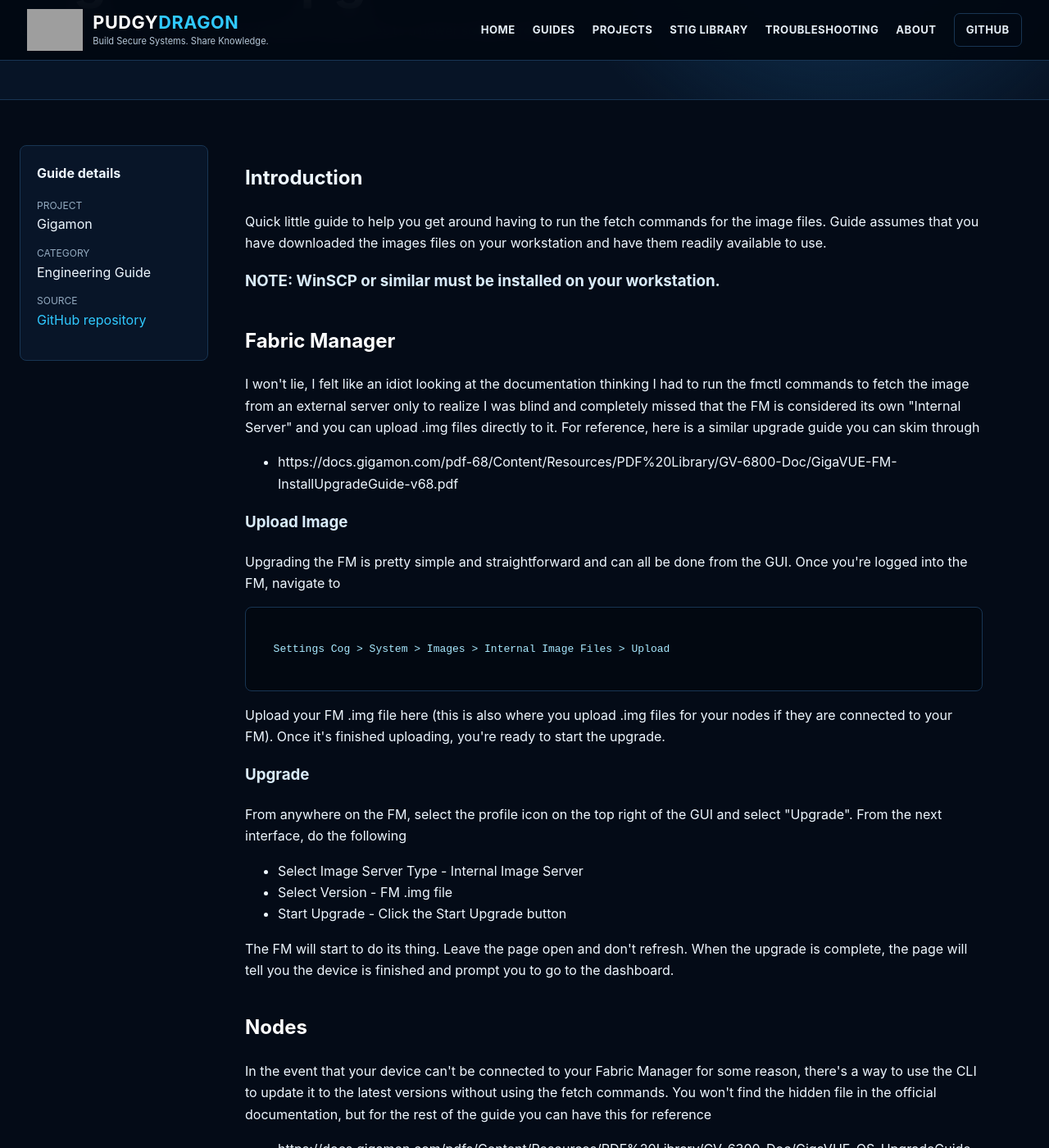
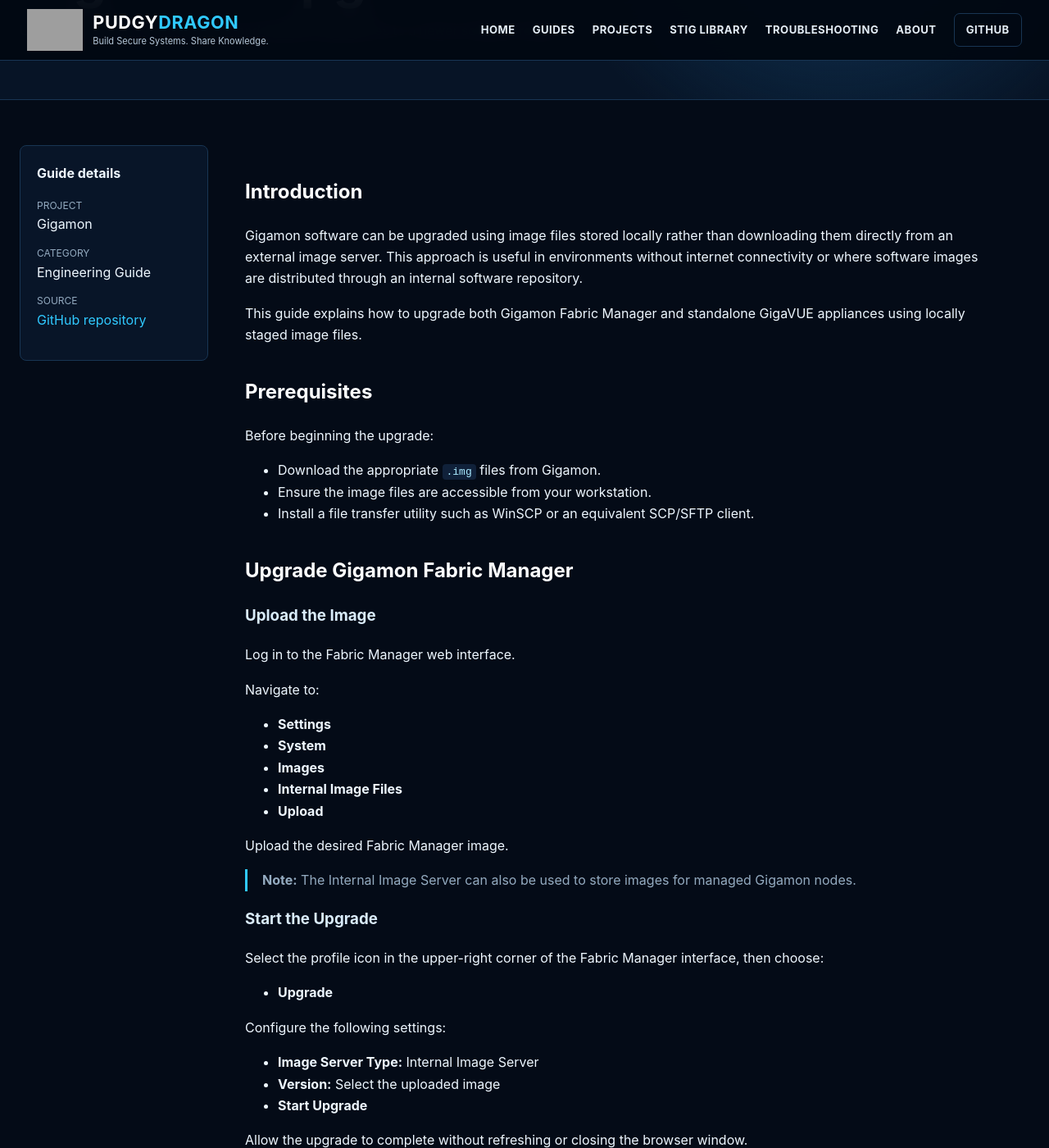
Before and after one commit to PudgyDragon/pudgydragon.github.io, a Jekyll site: the page built from _guides/gigamon-guides-upgradeguide.md, in a window 1280 px wide and 1400 px high, scrolled down 238 px. Shown: the whole window at 82% size. Built offline with Jekyll 4.4.1, drawn with Linux system fonts in a browser that asks for light colours; some of the changed text lies outside the part shown; grey boxes are pictures that could not be loaded.

Commit message:
Update gigamon-guides-upgradeguide.md

````diff
--- a/_guides/gigamon-guides-upgradeguide.md
+++ b/_guides/gigamon-guides-upgradeguide.md
@@ -6,72 +6,106 @@
 source_url: "https://github.com/PudgyDragon/Gigamon/blob/main/Guides/UpgradeGuide.md"
 ---
 
-<h1>Introduction</h1>
-<p>Quick little guide to help you get around having to run the fetch commands for the image files. Guide assumes that you have downloaded the images files
-on your workstation and have them readily available to use.</p>
-<h3>NOTE: WinSCP or similar must be installed on your workstation.</h3>
+## Introduction
 
-<h2>Fabric Manager</h2>
-<p>I won't lie, I felt like an idiot looking at the documentation thinking I had to run the fmctl commands to fetch the image from an external server
-only to realize I was blind and completely missed that the FM is considered its own "Internal Server" and you can upload .img files directly to it. For
-reference, here is a similar upgrade guide you can skim through</p>
-<ul>
-  <li>https://docs.gigamon.com/pdf-68/Content/Resources/PDF%20Library/GV-6800-Doc/GigaVUE-FM-InstallUpgradeGuide-v68.pdf</li>
-</ul>
+Gigamon software can be upgraded using image files stored locally rather than downloading them directly from an external image server. This approach is useful in environments without internet connectivity or where software images are distributed through an internal software repository.
 
-<h3>Upload Image</h3>
-<p>Upgrading the FM is pretty simple and straightforward and can all be done from the GUI. Once you're logged into the FM, navigate to</p>
-<pre><code>
-  Settings Cog > System > Images > Internal Image Files > Upload
+This guide explains how to upgrade both Gigamon Fabric Manager and standalone GigaVUE appliances using locally staged image files.
 
-</code></pre>
-<p>Upload your FM .img file here (this is also where you upload .img files for your nodes if they are connected to your FM). Once it's finished uploading,
-you're ready to start the upgrade.</p>
+## Prerequisites
 
-<h3>Upgrade</h3>
-<p>From anywhere on the FM, select the profile icon on the top right of the GUI and select "Upgrade". From the next interface, do the following</p>
-<ul>
-  <li>Select Image Server Type - Internal Image Server</li>
-  <li>Select Version - FM .img file</li>
-  <li>Start Upgrade - Click the Start Upgrade button</li>
-</ul>
-<p>The FM will start to do its thing. Leave the page open and don't refresh. When the upgrade is complete, the page will tell you the device is finished
-and prompt you to go to the dashboard.</p>
+Before beginning the upgrade:
 
-<h2>Nodes</h2>
-<p>In the event that your device can't be connected to your Fabric Manager for some reason, there's a way to use the CLI to update it to the latest versions
-without using the fetch commands. You won't find the hidden file in the official documentation, but for the rest of the guide you can have this for reference</p>
-<ul>
-  <li>https://docs.gigamon.com/pdfs/Content/Resources/PDF%20Library/GV-6300-Doc/GigaVUE-OS-UpgradeGuide-v63.pdf</li>
-</ul>
+- Download the appropriate `.img` files from Gigamon.
+- Ensure the image files are accessible from your workstation.
+- Install a file transfer utility such as WinSCP or an equivalent SCP/SFTP client.
 
-<h3>WinSCP</h3>
-<p>Begin by authentication to the device with WinSCP (or whatever program you use for transfering files). On the Gigamon side,
-either click the folder button labeled "Open directory/bookmark" or use the shortcut</p>
-<pre><code>
-  Ctrl + O
+## Upgrade Gigamon Fabric Manager
 
-</code></pre>
-<p>This will allow you to directly navigate to the folder you need to drop the .img file into. You do it this way because the default account doesn't have
-the proper permissions to access the /var folder. The directory you need to enter is</p>
-<pre><code>
-  /var/opt/tms/images
+### Upload the Image
 
-</code></pre>
-<p>You <i>shouldn't</i> have any other image files in here, but in the event that you do you can delete them from the WinSCP pane. Place your new Gigamon
-.img file in here.</p>
+Log in to the Fabric Manager web interface.
 
-<h3>CLI</h3>
-<p>Once the file is staged in the images folder, from the CLI you can follow the normal guide for upgrading the device. For my fellow lazy people out there,
-the order of commands are as follows</p>
-<pre><code>
-  image install gigamon.img
-  image boot next
-  write mem
-  reload
-</code></pre>
-<p>This will install the image, designate which image to use during the next reboot, write the config to memory, and reboot (reload) the device. If this is a
-brand new device, the reboot is pretty quick since there aren't any crazy configurations on it.</p>
+Navigate to:
 
-<h2>Cake</h2>
-<p>Easy peasy lemon squeezy.</p>
+- **Settings**
+- **System**
+- **Images**
+- **Internal Image Files**
+- **Upload**
+
+Upload the desired Fabric Manager image.
+
+> **Note:** The Internal Image Server can also be used to store images for managed Gigamon nodes.
+
+### Start the Upgrade
+
+Select the profile icon in the upper-right corner of the Fabric Manager interface, then choose:
+
+- **Upgrade**
+
+Configure the following settings:
+
+- **Image Server Type:** Internal Image Server
+- **Version:** Select the uploaded image
+- **Start Upgrade**
+
+Allow the upgrade to complete without refreshing or closing the browser window.
+
+When the upgrade finishes, Fabric Manager will prompt you to return to the dashboard.
+
+## Upgrade Standalone Gigamon Nodes
+
+If a node is not managed by Fabric Manager, the software image can be staged manually.
+
+### Upload the Image
+
+Using WinSCP or another SCP/SFTP client, connect to the node.
+
+Open the following directory:
+
+```text
+/var/opt/tms/images
+```
+
+Upload the desired `.img` file.
+
+> **Note:** Remove any obsolete image files before uploading the new image to avoid confusion during the upgrade process.
+
+### Install the Image
+
+Connect to the node CLI.
+
+Run the following commands:
+
+```bash
+image install gigamon.img
+
+image boot next
+
+write memory
+
+reload
+```
+
+These commands perform the following actions:
+
+- Install the software image.
+- Configure the new image as the next boot image.
+- Save the running configuration.
+- Reboot the appliance.
+
+## Verification
+
+After the appliance restarts:
+
+- Verify the expected software version is running.
+- Confirm the appliance returns to a healthy operational state.
+- Verify management connectivity through the CLI and web interface.
+- If the appliance is managed by Fabric Manager, confirm it reconnects successfully.
+
+## Additional Resources
+
+- [Gigamon Fabric Manager Installation and Upgrade Guide (v6.8)](https://docs.gigamon.com/pdf-68/Content/Resources/PDF%20Library/GV-6800-Doc/GigaVUE-FM-InstallUpgradeGuide-v68.pdf)
+
+- [Gigamon GigaVUE OS Upgrade Guide (v6.3)](https://docs.gigamon.com/pdfs/Content/Resources/PDF%20Library/GV-6300-Doc/GigaVUE-OS-UpgradeGuide-v63.pdf)
````
